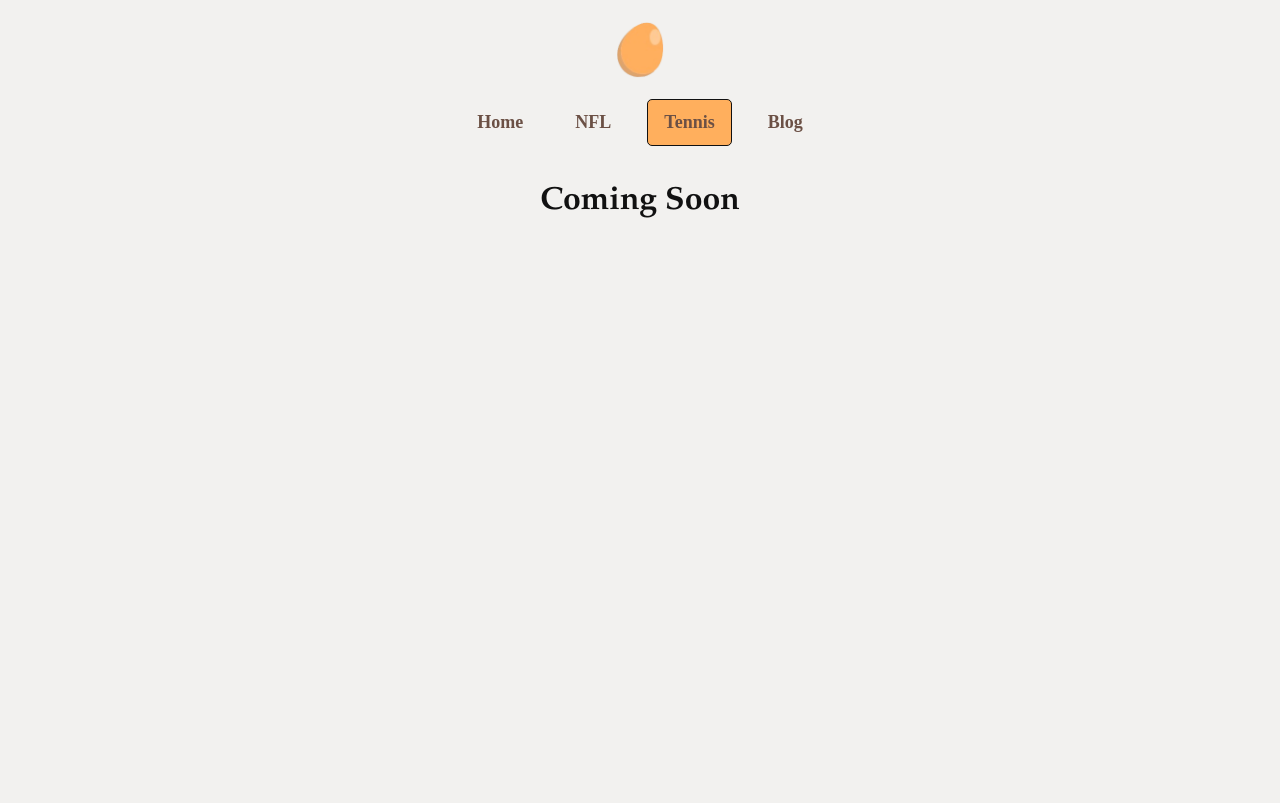
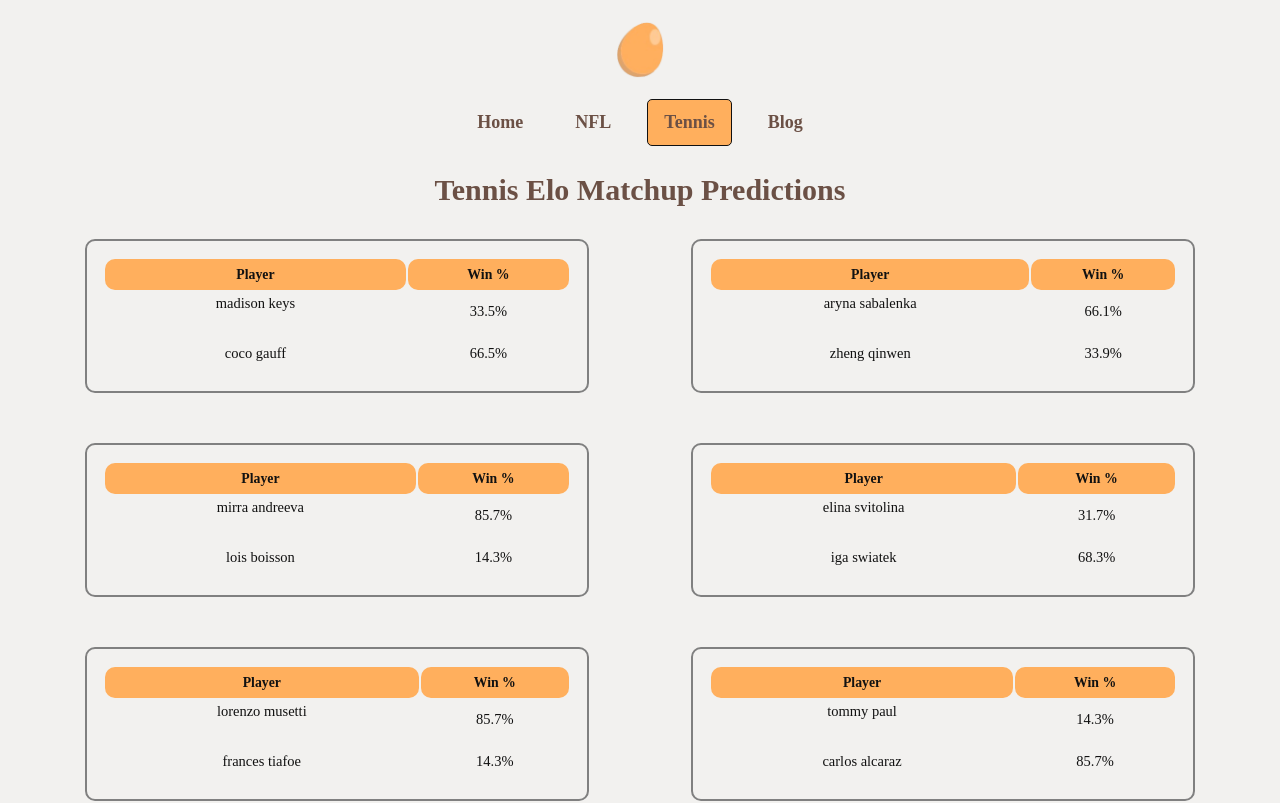
Before and after one commit to SebyGarza/eggmodels, a React (Create React App) app: page /tennis in a window 1280 px wide. Shown: the top 803 px of the page. Built offline with nearby package versions, Linux system fonts and the light colour scheme.

Commit message:
Added Tennis

```diff
--- a/public/index.html
+++ b/public/index.html
@@ -7,13 +7,13 @@
     <meta name="theme-color" content="#000000" />
     <meta
       name="description"
-      content="Sports models by Eugenio & Sebastian"
+      content="Sports models by EggModels LLC"
     />
     <link rel="apple-touch-icon" href="%PUBLIC_URL%/logo192.png" />
 
     <link rel="manifest" href="%PUBLIC_URL%/manifest.json" />
 
-    <title>eggModels</title>
+    <title>EggModels</title>
   </head>
   <body>
     <noscript>You need to enable JavaScript to run this app.</noscript>
--- a/src/components/Tennis.js
+++ b/src/components/Tennis.js
@@ -1,12 +1,45 @@
-import React from 'react';
-import '../css/Tennis.css'
+import React, { useState, useEffect } from 'react';
+import tennisData from '../python/tennis/tennisMatchups.json'; // ✅ matches your matchup-style JSON
 
 const Tennis = ({ activeTab }) => {
-    return (
-        <div className="Tennis">
-            <h1>Coming Soon</h1>
-        </div>
-    );
-}
+  const [data, setData] = useState([]);
+
+  useEffect(() => {
+    setData(tennisData);
+  }, [activeTab]);
+
+  return (
+    <div className="nfl-schedule">
+      <div className="week-selector">
+        <label>Tennis Elo Matchup Predictions</label>
+      </div>
+
+      <div className="games-container">
+        {data.map((match, index) => (
+          <div key={index} className="game-box">
+            <table className="game-table">
+              <thead>
+                <tr>
+                  <th>Player</th>
+                  <th>Win %</th>
+                </tr>
+              </thead>
+              <tbody>
+                <tr>
+                  <td className='team-name'>{match["Player 1"]}</td>
+                  <td className="probability">{(match["Player 1 Win Probability"] * 100).toFixed(1)}%</td>
+                </tr>
+                <tr>
+                  <td>{match["Player 2"]}</td>
+                  <td className="probability">{(match["Player 2 Win Probability"] * 100).toFixed(1)}%</td>
+                </tr>
+              </tbody>
+            </table>
+          </div>
+        ))}
+      </div>
+    </div>
+  );
+};
 
 export default Tennis;
--- a/src/css/Tennis.css
+++ /dev/null
@@ -1,3 +0,0 @@
-.Tennis {
-    text-align: center;
-}
--- /dev/null
+++ b/src/python/tennis/tennisMatchups.json
@@ -0,0 +1 @@
+[{"Player 1":"madison keys","Player 2":"coco gauff","Player 1 Win Probability":0.335,"Player 2 Win Probability":0.665},{"Player 1":"aryna sabalenka","Player 2":"zheng qinwen","Player 1 Win Probability":0.661,"Player 2 Win Probability":0.339},{"Player 1":"mirra andreeva","Player 2":"lois boisson","Player 1 Win Probability":0.857,"Player 2 Win Probability":0.143},{"Player 1":"elina svitolina","Player 2":"iga swiatek","Player 1 Win Probability":0.317,"Player 2 Win Probability":0.683},{"Player 1":"lorenzo musetti","Player 2":"frances tiafoe","Player 1 Win Probability":0.857,"Player 2 Win Probability":0.143},{"Player 1":"tommy paul","Player 2":"carlos alcaraz","Player 1 Win Probability":0.143,"Player 2 Win Probability":0.857},{"Player 1":"alexander zverev","Player 2":"novak djokovic","Player 1 Win Probability":0.362,"Player 2 Win Probability":0.638}]
```
Also changed, not shown: 1 other file (tests, documents, lock files or other folders).
